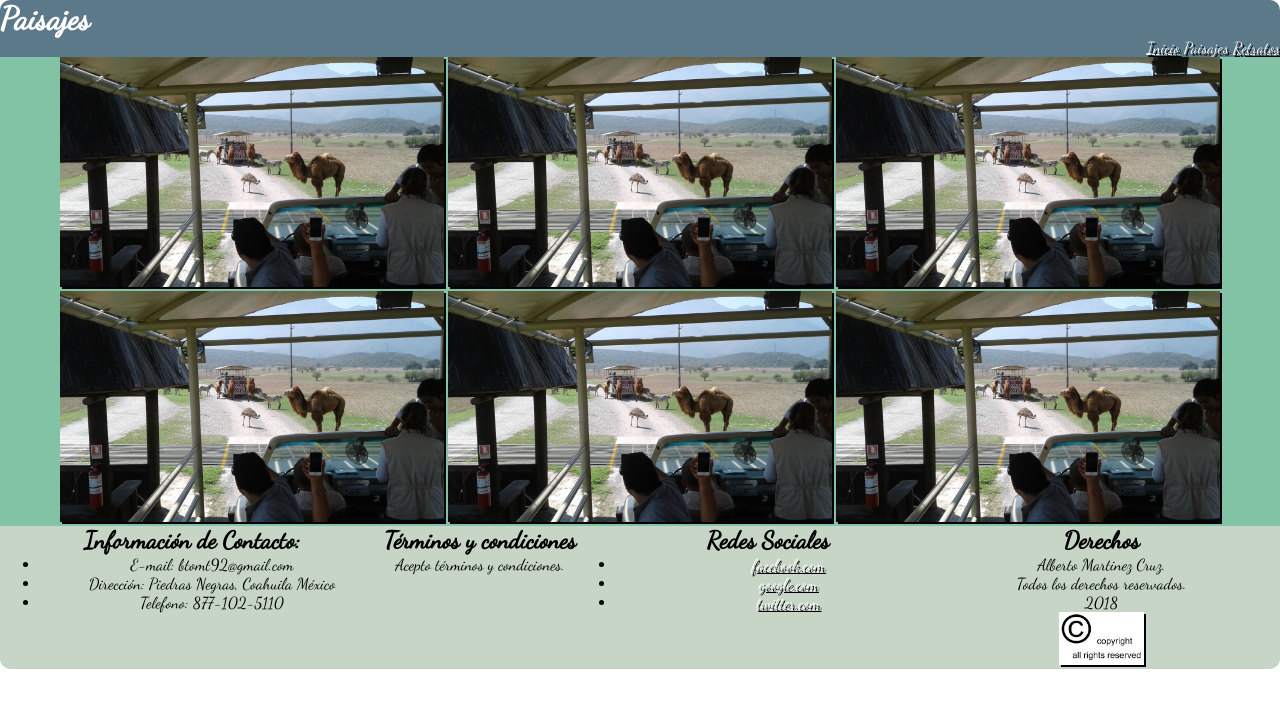
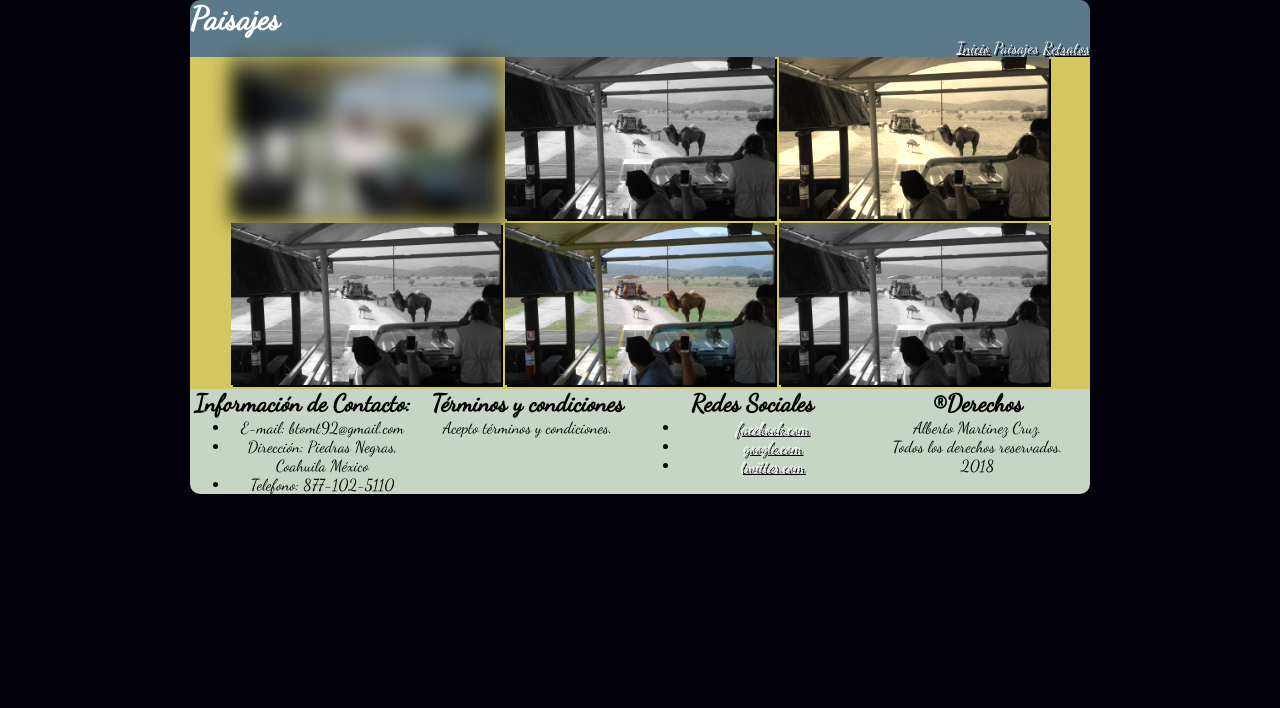
Before and after one commit to btomtz92/Desarrollo_Web_Alberto_Martinez_Cruz, a plain HTML site: page paisajes.html in a window 1280 px wide. Drawn offline with Linux system fonts and the light colour scheme.

Commit message:
aplicacion del punto 2.2
aplicacion de los efectos para las imagenes de las paginas secundarias

```diff
--- a/css/estilos_de_paisajes.css
+++ b/css/estilos_de_paisajes.css
@@ -3,14 +3,23 @@
   font-family: Dancing Script;
   }
 
+#contenido{
+  text-align: center;
+}
+  body{
+    margin: auto;
+    max-width: 900px;
+    background: #02010a;
+    text-align: center;
+  }
 #encabezado{
+  text-align: left;
   margin: 0 auto;
   background-color: #5b7989;
   border-radius: 10px 10px 0 0;
   color: white;
 }
 a[href]{
-  text-align: left;
   color: white;
   text-shadow: 2px 2px #02010a;
 }
@@ -24,12 +33,28 @@ img{
   box-shadow: 2px 2px #02010a;}
 
 #galeria{
-  background-color: #82c3a6;
+  background-color: #d5c75f;
   box-sizing: border-box;
   display: flex;
   flex-flow: row;
   flex-wrap: wrap;
 }
+#imagen1{
+  -webkit-filter:blur(10px);
+  filter: blur(10px);}
+#imagen2{
+  -webkit-filter:grayscale(100%);
+  filter: grayscale(100%);}
+#imagen4{
+    -webkit-filter:grayscale(100%);
+    filter: grayscale(100%);}
+#imagen6{
+      -webkit-filter:grayscale(100%);
+      filter: grayscale(100%);}
+#imagen3{
+  -webkit-filter:sepia(90%);
+  filter: sepia(90%);}
+
 #pie_de_pagina{
   width: 100%;
   display: flex;
@@ -38,10 +63,7 @@ img{
   background-color: #C6d5c5;
   border-radius: 0 0 10px 10px;}
 
-  article[class]{
+  article{
     box-sizing: border-box;
-    width: 30%;
+    width: 25%;
   }
-  #contenido{
-    text-align: center;
-  }
--- a/css/estilos_de_retratos.css
+++ b/css/estilos_de_retratos.css
@@ -3,14 +3,23 @@
   font-family: Dancing Script;
   }
 
+#contenido{
+  text-align: center;
+}
+body{
+  margin: auto;
+  max-width: 900px;
+  background: #02010a;
+  text-align: center;
+}
 #encabezado{
+  text-align: left;
   margin: 0 auto;
   background-color: #5b7989;
   border-radius: 10px 10px 0 0;
   color: white;
 }
 a[href]{
-  text-align: left;
   color: white;
   text-shadow: 2px 2px #02010a;
 }
@@ -24,14 +33,29 @@ img{
   box-shadow:2px 2px #02010a;}
 
   #galeria{
-    background-color: #82c3a6;
+    background-color: #d5c75f;
     box-sizing: border-box;
     display: flex;
     flex-flow: row;
     flex-wrap: wrap;
   }
+#imagen1{
+  -webkit-filter:blur(10px);
+  filter: blur(10px);}
+#imagen2{
+  -webkit-filter:grayscale(100%);
+  filter: grayscale(100%);}
+#imagen4{
+    -webkit-filter:grayscale(100%);
+    filter: grayscale(100%);}
+#imagen6{
+      -webkit-filter:grayscale(100%);
+      filter: grayscale(100%);}
+#imagen3{
+  -webkit-filter:sepia(90%);
+  filter: sepia(90%);}
+
   #pie_de_pagina{
-    text-align: center;
     width: 100%;
     display: flex;
     flex-direction: row;
@@ -39,10 +63,7 @@ img{
     background-color: #C6d5c5;
     border-radius: 0 0 10px 10px;}
 
-    article[class]{
+    article{
       box-sizing: border-box;
-      width: 30%;
+      width: 25%;
     }
-#contenido{
-  text-align: center;
-}
--- a/css/pagina_de_inicio.css
+++ b/css/pagina_de_inicio.css
@@ -1,6 +1,16 @@
 *{
     margin: 0;
   font-family: Dancing Script;
+  }
+
+  #contenido{
+    text-align: center;
+  }
+  body{
+    text-align: center;
+    margin: auto;
+    max-width: 900px;
+    background: #02010a;
   }
 #encabezado{
   background-color: #5b7989;
@@ -44,7 +54,6 @@ a[href="index.html"]{
   transform: translate(20px, -5px);
 }
 #pie_de_pagina{
-  text-align: center;
   width: 100%;
   display: flex;
   flex-direction: row;
@@ -52,14 +61,16 @@ a[href="index.html"]{
   background-color: #C6d5c5;
   border-radius: 0 0 10px 10px;
   }
-article[class]{
+article{
   box-sizing: border-box;
   width: 25%;
-}
+  }
+
 #contenido{
+  max-width: 900px;
   text-align: center;
   background-color:#02010a;
-  max-width: 900px;
+
 }
 img{
   box-shadow: 2px 2px #02010a;
--- a/paisajes.html
+++ b/paisajes.html
@@ -8,7 +8,8 @@
     <link href="https://fonts.googleapis.com/css?family=Dancing+Script" rel="stylesheet">
   </head>
   <body>
-    <header id="encabezado">
+    <div id="contenido">
+     <header id="encabezado">
       <h1>Paisajes</h1>
       <nav id="menu">
         <a id="inicio" href="index.html">Inicio</a>
@@ -16,7 +17,6 @@
         <a href="retratos.html">Retratos</a>
       </nav>
     </header>
-    <div id="contenido">
     <section id="galeria">
       <figure class="galeria">
         <img id="imagen1" src="imagenes/recorrido.jpg" width="100%"/>
@@ -27,11 +27,10 @@
         <img id="imagen6" src="imagenes/recorrido.jpg" width="100%"/>
       </figure>
       </section>
-
-        <footer id="pie_de_pagina">
+      <footer id="pie_de_pagina">
           <article class="contacto">
-        <h1>Información de Contacto:</h1>
-          <ul>
+            <h1>Información de Contacto:</h1>
+            <ul>
             <li>E-mail: btomt92@gmail.com</li>
             <li>Dirección: Piedras Negras, Coahuila México</li>
             <li>Telefono: 877-102-5110</li>
@@ -52,12 +51,11 @@
           </ul>
           </article>
           <article>
-          <h1>Derechos</h1>
+          <h1>&#174;Derechos</h1>
             <p>
               Alberto Martinez Cruz.<br>Todos los derechos reservados.<br>2018
             </p>
-  <img src="imagenes/copyright.jpg" width="50%"/>
-          </article>
+            </article>
         </footer>
         </div>
         </body>
```
Also changed, not shown: Retratos.html (+0 -1 lines), index.html (+2 -3 lines).
